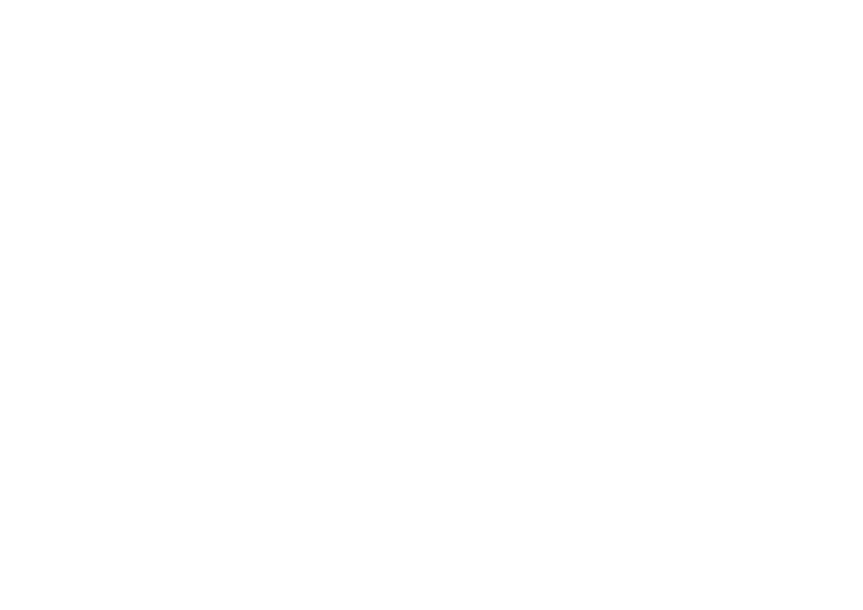
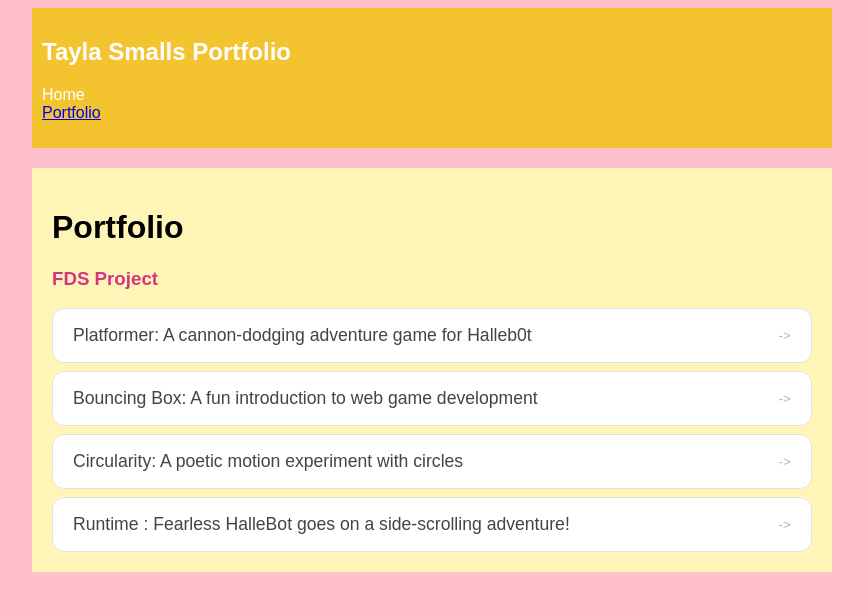
Before and after one commit to taylasmalls-tech/taylasmalls-tech.github.io, a plain HTML site: page portfolio.html in a window 1280 px wide. Shown: the whole page, without its empty margins (208-1071 px from the left). Drawn offline with Linux system fonts and the light colour scheme.

Commit message:
replace me!

```diff
--- a/portfolio.html
+++ b/portfolio.html
@@ -0,0 +1,44 @@
+<!DOCTYPE html>
+<html>
+  <head>
+    <title>Tayla Smalls Portfolio</title>
+    <link rel="stylesheet" href="style.css">
+  </head>
+  <body>
+    <div id="all-contents">
+      <nav>
+        <h1>Tayla Smalls Portfolio</h1>
+        <ul id="nav-ul">
+          <li class="nav-li">
+            <a href="index.html">Home</a>
+          </li>
+          <li class="nav-l">
+            <a href="portfolio.html">Portfolio</a>
+          </li>
+        </ul>
+      </nav>
+      <main>
+        <div class="content">
+          <h1>Portfolio</h1>
+          <h3>FDS Project</h3>
+          <ul id="portfolio">
+            <li>
+  <a href="fsd-projects/platformer/">Platformer: A cannon-dodging adventure game for Halleb0t</a>
+</li>
+<li>
+  <a href="fsd-projects/bouncing-box/">Bouncing Box: A fun introduction to web game development</a>
+</li>
+<li>
+  <a href="fsd-projects/circularity/">Circularity: A poetic motion experiment with circles</a>
+</li>
+<li>
+ <a href="fsd-projects/runtime/">Runtime : Fearless HalleBot goes on a side-scrolling adventure!</a>
+</li>
+          </ul>
+
+        </div>
+      </main>
+
+    </div>
+  </body>
+</html>
--- a/style.css
+++ b/style.css
@@ -65,3 +65,55 @@ color: #d63384;
 #interests {
 margin-top: 20px;
 }
+/* Portfolio styles */
+.content h1 {
+  color: black;
+}
+
+#portfolio {
+  list-style: none;
+  margin: 0;
+  padding: 0;
+  width: 100%;
+  display: flex;
+  flex-direction: column;
+  gap: 8px;
+}
+
+#portfolio li {
+  border-radius: 12px;
+  overflow: hidden;
+}
+
+#portfolio a {
+  display: flex;
+  justify-content: space-between;
+  align-items: center;
+  text-decoration: none;
+  color: #444;
+  padding: 16px 20px;
+  font-size: 1.1rem;
+  font-weight: 500;
+  background: #fff;
+  border: 1px solid #e0e0e0;
+  border-radius: 12px;
+  transition: background 0.25s ease, color 0.25s ease, transform 0.25s ease;
+}
+
+#portfolio a:hover {
+  background: #000;
+  color: #fff;
+  transform: translateX(4px);
+}
+
+#portfolio a::after {
+  content: "->";
+  font-size: 0.85rem;
+  opacity: 0.4;
+  transition: opacity 0.25s ease;
+  white-space: nowrap;
+}
+
+#portfolio a:hover::after {
+  opacity: 1;
+}
```
